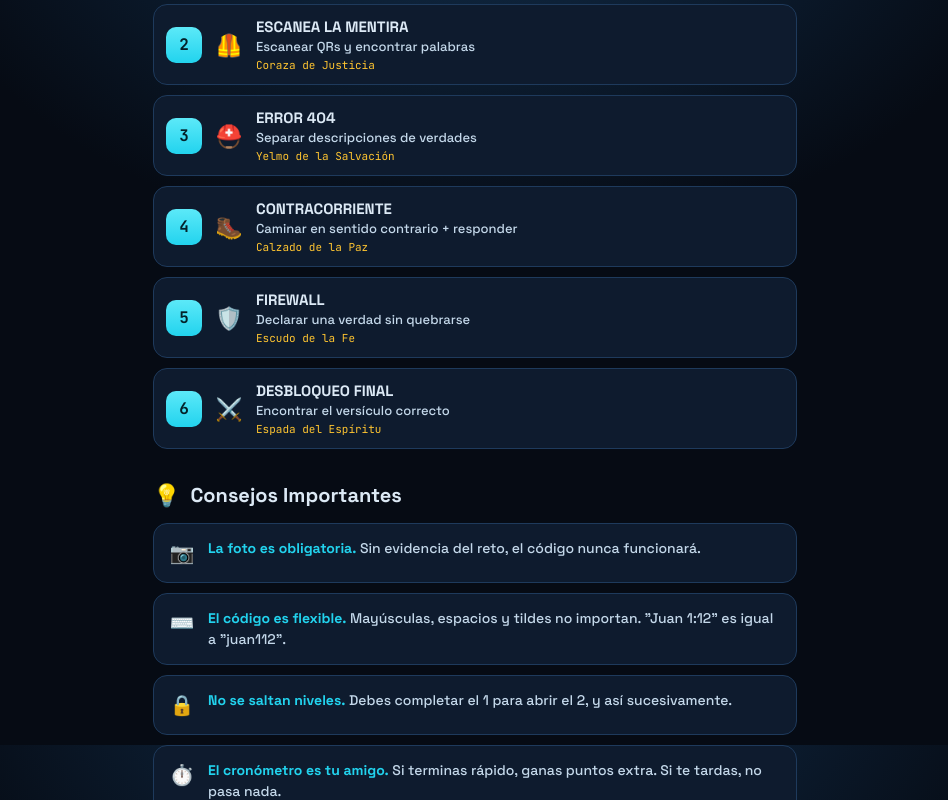
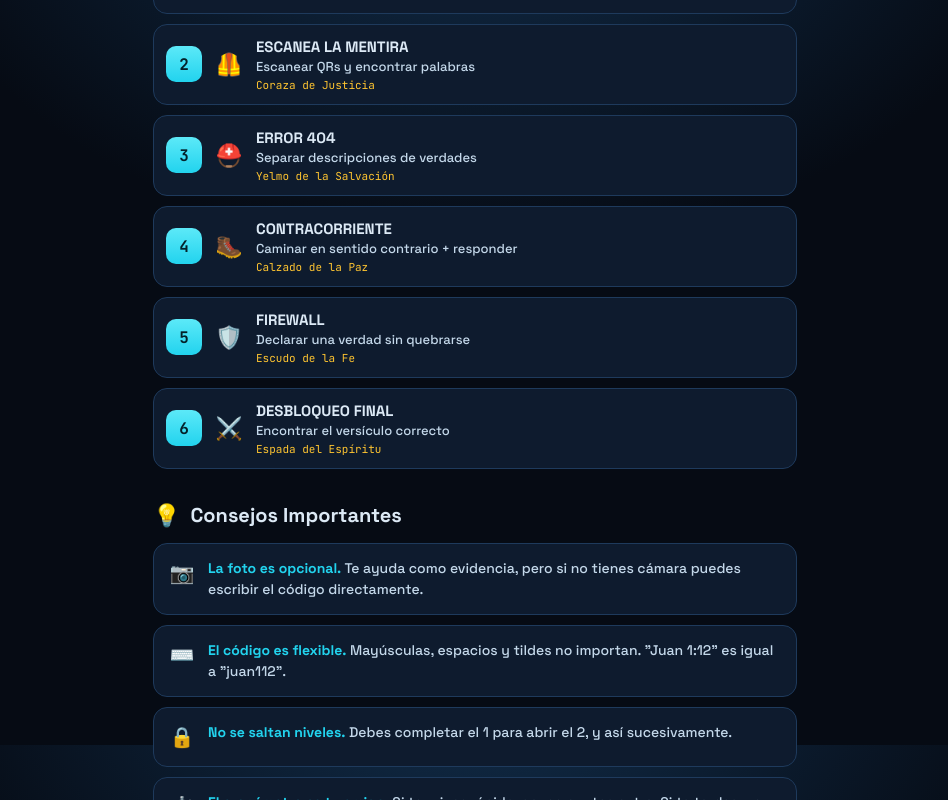
Before and after one commit to hbvcorporativo-hash/educacioncristiana, a Next.js app: page /ayuda in a window 1280 px wide. Shown: the part 1655-2455 px from the top of the page, without its empty margins (165-1113 px from the left). Built offline with nearby package versions, Linux system fonts and the light colour scheme.

Commit message:
Actualización de obligatoriedad de fotos.

```diff
--- a/app/ayuda/AyudaContent.jsx
+++ b/app/ayuda/AyudaContent.jsx
@@ -36,7 +36,7 @@ const PASOS = [
     titulo: 'Toma Foto y Escribe el Código',
     desc: 'Captura evidencia del reto completado y escribe el código que descubriste.',
     icono: '📸',
-    detalle: 'La foto es obligatoria. Sin ella el código no funciona. El código acepta espacios, mayúsculas y tildes sin problema.'
+    detalle: 'La foto es opcional. Si no tienes cámara o permisos, puedes escribir directamente el código. El código acepta espacios, mayúsculas y tildes sin problema.'
   },
   {
     num: '06',
@@ -130,7 +130,7 @@ export default function AyudaContent() {
         <div className="ayuda-consejos">
           <div className="ayuda-consejo">
             <span className="ayuda-consejo-ico">📷</span>
-            <div><b>La foto es obligatoria.</b> Sin evidencia del reto, el código nunca funcionará.</div>
+            <div><b>La foto es opcional.</b> Te ayuda como evidencia, pero si no tienes cámara puedes escribir el código directamente.</div>
           </div>
           <div className="ayuda-consejo">
             <span className="ayuda-consejo-ico">⌨️</span>
--- a/components/game/Game.jsx
+++ b/components/game/Game.jsx
@@ -220,7 +220,6 @@ export default function Game() {
 
   function hackear() {
     const x = nv[actual]
-    if (!x.foto) { avisar('📸 falta la evidencia del reto', 'mal'); sfx.mal(); return }
     const v = claveVal
     if (!v.trim()) { avisar('introduce el código', 'mal'); return }
     if (norm(v) !== norm(x.clave)) {
@@ -598,14 +597,14 @@ export default function Game() {
               </div>
             </div>
             <div className="caja">
-              <div className="eti">📸 Evidencia del equipo</div>
+              <div className="eti">📸 Evidencia del equipo (opcional)</div>
               <div className={'foto-caja' + (nivelX.foto ? ' foto-ok' : '')} id="fotoCaja">
                 {nivelX.foto
                   ? (
                     // eslint-disable-next-line @next/next/no-img-element
                     <img src={nivelX.foto} alt="evidencia" />
                   )
-                  : <div className="foto-vacia">Tomen la foto del reto terminado</div>}
+                  : <div className="foto-vacia">Tomen la foto del reto terminado (opcional)</div>}
               </div>
               {!nivelX.hecho && (
                 <button className="bt ghost" id="btnFoto" onClick={abrirCamara}>
```
Also changed, not shown: 4 other files (tests, documents, lock files or other folders).
